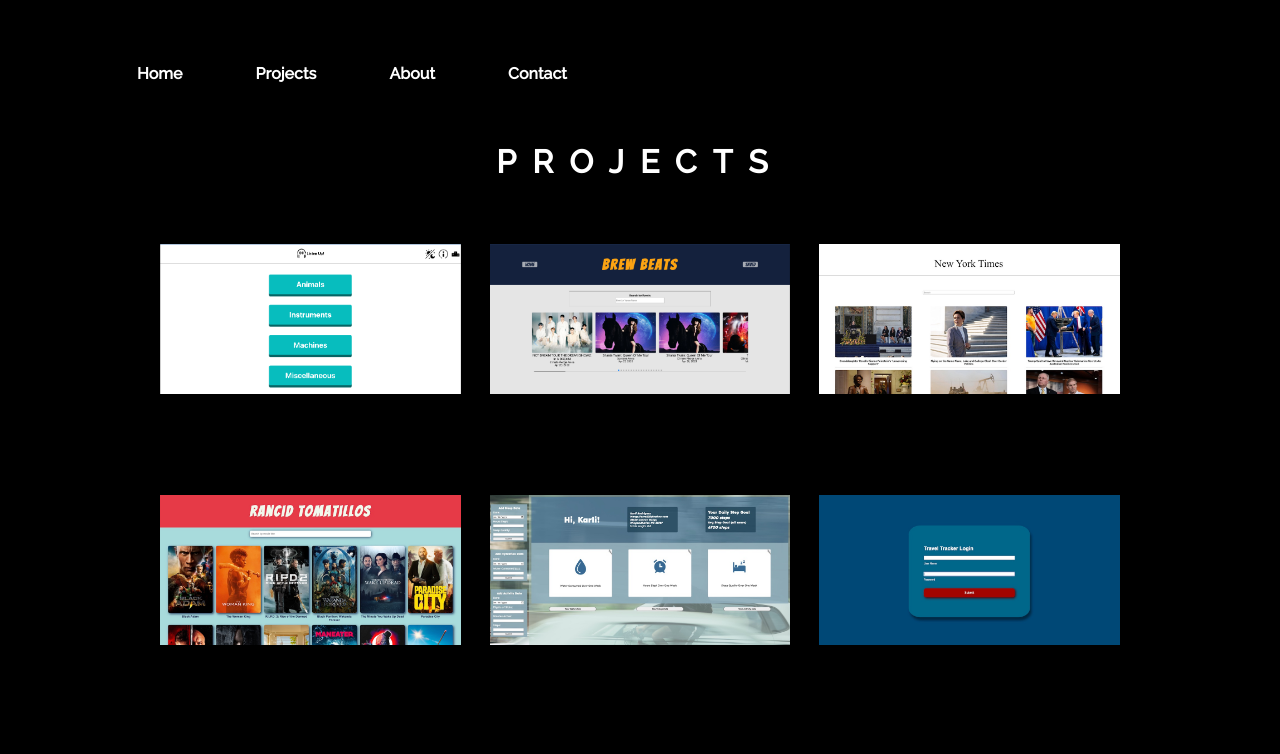
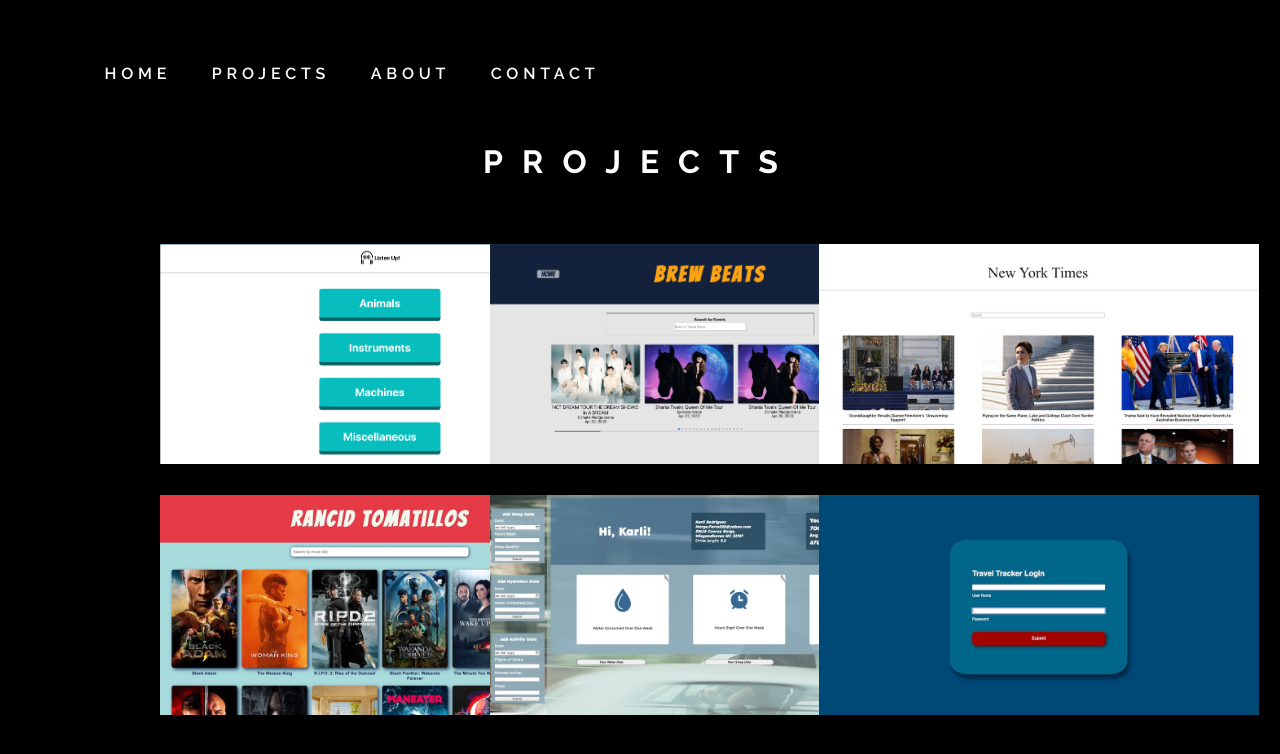
Before and after one commit to nkinsaul/portfolio, a React (Create React App) app: page /audio in a window 1280 px wide. Shown: the top 754 px of the page. Built offline with nearby package versions, Linux system fonts and the light colour scheme; a web font is replaced by a local one.

Commit message:
Change all text to upper case and adjust letter-spacing

```diff
--- a/public/index.html
+++ b/public/index.html
@@ -15,9 +15,11 @@
     <link rel="preconnect" href="https://fonts.gstatic.com" crossorigin>
     <link href="https://fonts.googleapis.com/css2?family=PT+Mono&display=swap" rel="stylesheet">
     <link rel="stylesheet" href="https://use.typekit.net/bbu6gwb.css">
+
     <link rel="preconnect" href="https://fonts.googleapis.com">
     <link rel="preconnect" href="https://fonts.gstatic.com" crossorigin>
-    <link href="https://fonts.googleapis.com/css2?family=Raleway:wght@100;300;400;500&display=swap" rel="stylesheet">
+    <link href="https://fonts.googleapis.com/css2?family=Raleway:wght@100;200;300;400;600;700&display=swap" rel="stylesheet">
+
     <!--
       manifest.json provides metadata used when your web app is installed on a
       user's mobile device or desktop. See https://developers.google.com/web/fundamentals/web-app-manifest/
--- a/src/Components/App/App.css
+++ b/src/Components/App/App.css
@@ -1,6 +1,6 @@
 html, body, .App {
   font-family: 'Raleway', sans-serif;
-  font-weight: 700;
+  font-weight: 400;
   width: 100%;
   text-align: center;
   margin: 0;
@@ -10,7 +10,6 @@
 
 main {
   width: 100vw;
-  /* padding: 3% 7% 3% 6.5%; */
   display: flex;
   flex-direction: column;
   justify-content: center;
--- a/src/Components/Audio/Audio.css
+++ b/src/Components/Audio/Audio.css
@@ -1,6 +1,6 @@
 .title {
   margin-bottom: 5%;
-  letter-spacing: .5em;
+  letter-spacing: .6em;
 }
 
 .projects-main {
@@ -48,25 +48,57 @@
 
 .project-front {
   box-sizing: border-box;
-  /* border: 1px solid white; */
   border-radius: 10px;
   background-repeat: no-repeat;
   background-size:auto;
   background-position: center;
 }
 
+.project-front > img {
+  height: 100%;
+}
+
 .project-back {
   transform: rotateY(180deg);
-  /* style the back side, e.g., centering the text, setting background colors */
   display: flex;
   flex-direction: column;
   align-items: center;
   justify-content: center;
   background: rgba(0, 0, 0, 0.7);
+  border: 1px solid white;
+  border-radius: 5px;
   color: white;
+  box-sizing: border-box;
+  padding: 2% 4% 2% 4%;
 }
 
 .links {
+  width: 100%;
   display: flex;
   justify-content: space-evenly;
+  margin-top: 4%;
 }
+
+.links > a {
+  color:rgb(255, 195, 0);
+  letter-spacing: .5em;
+  transition: all .2s ease-in;
+}
+
+.links > a:hover {
+  letter-spacing: .2em;
+}
+
+.project-back > h2 {
+  color: rgb(255, 195, 0);
+  letter-spacing: .1em;
+  margin: .3em;
+  font-size: 1.8em;
+}
+
+.project-back > p {
+  font-size: 1.1em;
+  margin: .3em;
+  letter-spacing: .1em;
+  text-align: center;
+}
--- a/src/Components/Audio/Audio.tsx
+++ b/src/Components/Audio/Audio.tsx
@@ -15,12 +15,12 @@
               <img src={project.image} alt={project.name}/>
             </div>
             <div className="project-back">
-              <h2>{project.name}</h2>
-              <p>{project.description}</p>
-              <p>{project.technologies}</p>
+              <h2>{project.name.toUpperCase()}</h2>
+              <p>{project.description.toUpperCase()}</p>
+              <p>{project.technologies.toUpperCase()}</p>
               <div className="links">
-                {project.link && <a href={project.link}>Demo</a>}
-                <a href={project.repo}>Repo</a>
+                {project.link && <a href={project.link}>DEMO</a>}
+                <a href={project.repo}>REPO</a>
               </div>
             </div>
           </div>
--- a/src/Components/Landing/Landing.tsx
+++ b/src/Components/Landing/Landing.tsx
@@ -1,82 +1,14 @@
 import React from "react";
 import './Landing2.css'
-import listenUp1 from "../../images/lu_ss_1.svg"
-import listenUp2 from "../../images/lu_ss_2.svg"
-import listenUp3 from "../../images/lu_ss_3.svg"
-import listenUp4 from "../../images/lu_ss_4.svg"
-import brewBeat1 from '../../images/bb_ss_1.svg'
-import brewBeat2 from '../../images/bb_ss_2.svg'
-import tech from '../../images/tech_3-09.svg'
-import brewBeatTech from '../../images/bb_tech.svg'
 
 const Landing = () => {
 
     return (
       <div className="intro">
-        <h1>Welcome!  My name is <span className="name">Natalie Kinsaul</span>and I am a Full-Stack Web Devloper. </h1>
+        <h1>WELCOME!  MY NAME IS <span className="name">NATALIE KINSAUL</span>AND I AM A FULL-STACK WEB DEVELOPER. </h1>
       </div>
     )
 
-
-
-  // return (
-  //   <div className="landing">
-  //     <div className="main-content">
-  //       <div className="proj-cont">
-  //         <h1 id="listen-up">Listen Up!</h1>
-  //         <div className="links">
-  //           <a href="https://listenup-game.herokuapp.com/">Deployed Link</a>
-  //           <a href="https://github.com/Listen-Up-2210/listen-up-ui">GitHub</a>
-  //         </div>
-  //         <p><strong>ListenUp!</strong> is a <strong>web application</strong> in which users are given a random <strong>sound</strong> and have to guess what it is. This game was developed to help improve users listening skills through fun and interesting sounds.  For my part on this project, I focused on <strong>game play</strong> and <strong>animations</strong>.</p>
-  //         <p>This app was a collaboration with 7 other devlopers: Matt Rowan, Angie Wirth, Bob Aiken, Ryan Canton, Samuel Cox, Joe King, and Zac Walters.  It was built using <strong>React</strong>, <strong>Ruby on Rails</strong>,  <strong> GraphQL</strong>, and <strong>Cypress</strong> for E2E testing.</p>
-  //         <div className="image-cont">
-  //           <div className="ss-cont">
-  //             <h2>Choose a Category</h2>
-  //             <img className="screen-shots"src={listenUp1} />
-  //           </div>
-  //           <div className="ss-cont">
-  //             <h2>Game Play</h2>
-  //             <img className="screen-shots"src={listenUp2} />
-  //           </div>
-  //         </div>
-  //         <div className="image-cont">
-  //           <div className="ss-cont">
-  //               <h2>Leaderboard</h2>
-  //               <img className="screen-shots"src={listenUp3} />
-  //             </div>
-  //             <div className="ss-cont">
-  //               <h2>Dark Mode</h2>
-  //               <img className="screen-shots"src={listenUp4} />
-  //             </div>
-  //         </div>
-  //         <div className="tech">
-  //           <h2>Technologies</h2>
-  //           <img src={tech}/>
-  //         </div>
-  //       </div>
-  //       <div className="proj-cont">
-  //         <h1>Brew Beats</h1>
-  //         <p><strong>Brew Beats</strong> is a <strong>web application</strong> that allows users to view <strong>music events</strong> in the Seattle area and see <strong>breweries</strong> that are <strong>nearby</strong> the venues. A user can save events to view later. There are also links that allow the user to buy tickets for the event and see more details about the breweries.</p>
-  //         <p>This was a <strong>solo project</strong> built with <strong>React, </strong></p>
-  //         <div className="image-cont">
-  //           <div className="screen-shots">
-  //             <h2>Landing Page</h2>
-  //             <img className="screen-shots" src={brewBeat1}/>
-  //           </div>
-  //           <div className="screen-shots">
-  //             <h2>Browse Breweries</h2>
-  //             <img className="screen-shots" src={brewBeat2}/>
-  //           </div>
-  //         </div>
-  //         <div className="tech">
-  //             <h2>Technologies</h2>
-  //             <img src={brewBeatTech}/>
-  //           </div>
-  //       </div>
-  //     </div>
-  //   </div>
-  // )
 }
 
 export default Landing;
--- a/src/Components/Landing/Landing2.css
+++ b/src/Components/Landing/Landing2.css
@@ -1,6 +1,11 @@
 .intro {
   margin-top: 10%;
-  width: 45%;
+  width: 60%;
+}
+
+.intro > h1 {
+  letter-spacing: .2em;
+  text-align: center;
 }
 
 .name {
--- a/src/Components/NavBar/NavBar.css
+++ b/src/Components/NavBar/NavBar.css
@@ -8,4 +8,11 @@
 
 a {
   text-decoration: none;
+  font-weight: 600;
+  letter-spacing: .3em;
+  transition: all .2s ease-in;
 }
+
+a:hover {
+  letter-spacing: .2em;
+}
--- a/src/Components/NavBar/NavBar.tsx
+++ b/src/Components/NavBar/NavBar.tsx
@@ -5,10 +5,10 @@
 const NavBar = () => {
   return (
     <nav className="navbar">
-      <Link to="/">Home</Link>
-      <Link to="/audio">Projects</Link>
-      <Link to="/about">About</Link>
-      <Link to="/contact">Contact</Link>
+      <Link to="/">HOME</Link>
+      <Link to="/audio">PROJECTS</Link>
+      <Link to="/about">ABOUT</Link>
+      <Link to="/contact">CONTACT</Link>
     </nav>
   )
 }
```
